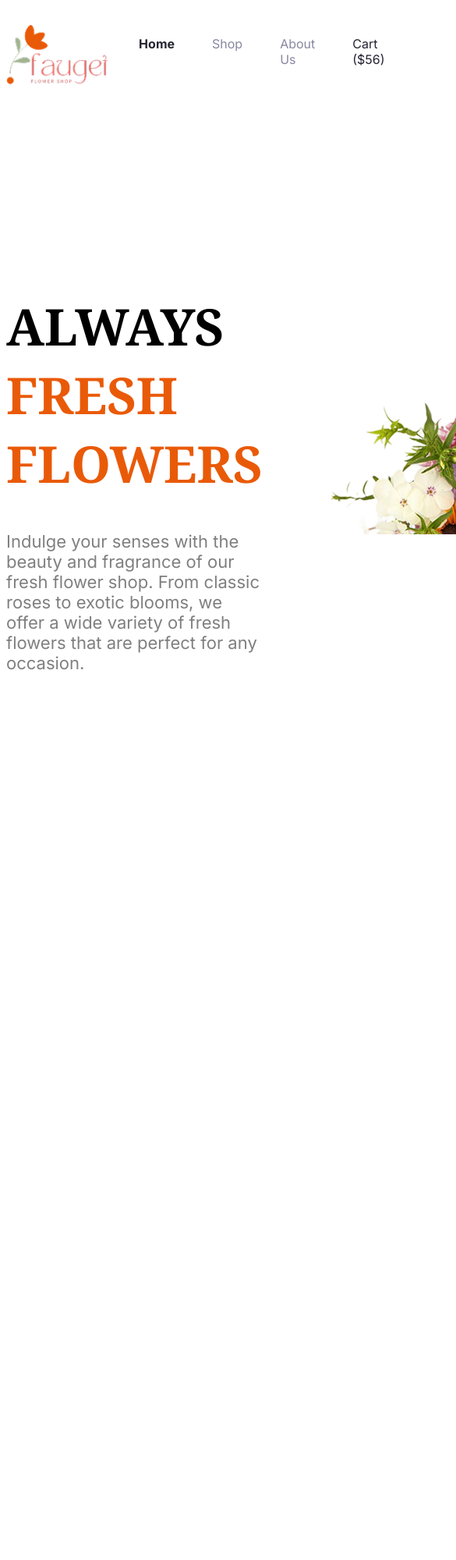
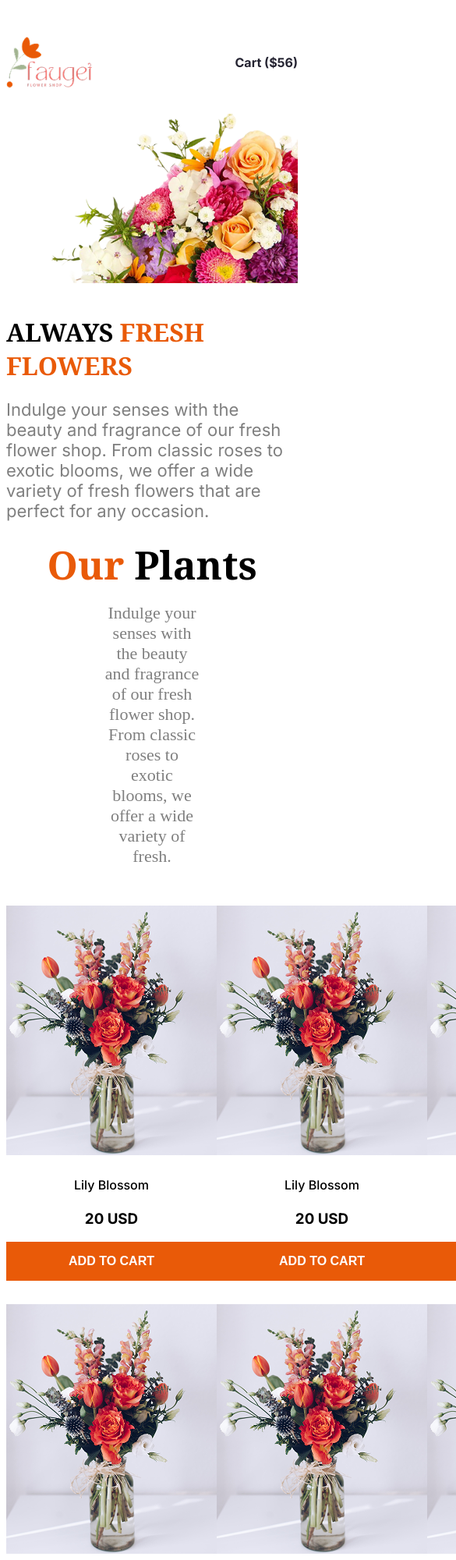
Before and after one commit to fahim107/Assignment-02, a plain HTML site: page index.html in a window 390 px wide. Shown: the top 2000 px of the page at 78% size, 585 px wide, since content can reach past the window. Before the commit the page ends 863 px from the top, so only its background shows below. Drawn offline with Linux system fonts and the light colour scheme.

Commit message:
added plan section and made primary responsive for  navbar and banner section

```diff
--- a/index.html
+++ b/index.html
@@ -1,13 +1,15 @@
 <!DOCTYPE html>
 <html lang="en">
+
 <head>
     <meta charset="UTF-8">
     <meta name="viewport" content="width=device-width, initial-scale=1.0">
-    <title>flowers shop</title>
+    <title>Flower shop</title>
     <link rel="stylesheet" href="styles/style.css">
 </head>
+
 <body>
-      <header class="header-section">
+    <header class="header-section">
         <div class="navbar inter-text-font">
             <img src="./assets/logo.png" alt="" class="nav-logo">
             <ul class="nav-items">
@@ -17,27 +19,100 @@
                 <li class="nav-item-4"><a href="">Cart ($56)</a></li>
             </ul>
         </div>
-         <div class="banner">
+        <div class="banner">
             <div class="banner-description">
                 <h1 class="banner-title noto-text-font">
                     ALWAYS <span>FRESH FLOWERS</span>
                 </h1>
                 <p class="banner-sub-title inter-text-font">
-                    Indulge your senses with the beauty and fragrance of our fresh flower shop. From classic roses to exotic blooms, we offer a wide variety of fresh flowers that are perfect for any occasion.
+                    Indulge your senses with the beauty and fragrance of our fresh flower shop. From classic roses to
+                    exotic blooms, we offer a wide variety of fresh flowers that are perfect for any occasion.
                 </p>
             </div>
-            <div class="banner-img">
-                <img src="assets/hero-flower.png" alt="">
-            </div>
+            <img class="banner-img" src="assets/hero-flower.png" alt="">
         </div>
     </header>
-    <main>
 
-    </main>
-
+    <body>
+        <section class="plants-section">
+            <div class="plants-details">
+                <h3 class="plants-title noto-text-font"><span>Our</span> Plants</h3>
+                <p class="plants-sub-title">
+                    Indulge your senses with the beauty and fragrance of our fresh flower shop. From classic roses to
+                    exotic blooms, we offer a wide variety of fresh.
+                </p>
+            </div>
+            <div class="plants-box">
+                <div class="plants-card">
+                    <img class="plant-img" src="assets/sample-flower-image.png" alt="">
+                    <div class="plant-price inter-text-font">
+                        <h4>Lily Blossom</h4>
+                        <h3>20 USD</h3>
+                        <button class="cart-btn">ADD TO CART</button>
+                    </div>
+                </div>
+                <div class="plants-card">
+                    <img class="plant-img" src="assets/sample-flower-image.png" alt="">
+                    <div class="plant-price inter-text-font">
+                        <h4>Lily Blossom</h4>
+                        <h3>20 USD</h3>
+                        <button class="cart-btn">ADD TO CART</button>
+                    </div>
+                </div>
+                <div class="plants-card">
+                    <img class="plant-img" src="assets/sample-flower-image.png" alt="">
+                    <div class="plant-price inter-text-font">
+                        <h4>Lily Blossom</h4>
+                        <h3>20 USD</h3>
+                        <button class="cart-btn">ADD TO CART</button>
+                    </div>
+                </div>
+                <div class="plants-card">
+                    <img class="plant-img" src="assets/sample-flower-image.png" alt="">
+                    <div class="plant-price inter-text-font">
+                        <h4>Lily Blossom</h4>
+                        <h3>20 USD</h3>
+                        <button class="cart-btn">ADD TO CART</button>
+                    </div>
+                </div>
+                <div class="plants-card">
+                    <img class="plant-img" src="assets/sample-flower-image.png" alt="">
+                    <div class="plant-price inter-text-font">
+                        <h4>Lily Blossom</h4>
+                        <h3>20 USD</h3>
+                        <button class="cart-btn">ADD TO CART</button>
+                    </div>
+                </div>
+                <div class="plants-card">
+                    <img class="plant-img" src="assets/sample-flower-image.png" alt="">
+                    <div class="plant-price inter-text-font">
+                        <h4>Lily Blossom</h4>
+                        <h3>20 USD</h3>
+                        <button class="cart-btn">ADD TO CART</button>
+                    </div>
+                </div>
+                <div class="plants-card">
+                    <img class="plant-img" src="assets/sample-flower-image.png" alt="">
+                    <div class="plant-price inter-text-font">
+                        <h4>Lily Blossom</h4>
+                        <h3>20 USD</h3>
+                        <button class="cart-btn">ADD TO CART</button>
+                    </div>
+                </div>
+                <div class="plants-card">
+                    <img class="plant-img" src="assets/sample-flower-image.png" alt="">
+                    <div class="plant-price inter-text-font">
+                        <h4>Lily Blossom</h4>
+                        <h3>20 USD</h3>
+                        <button class="cart-btn">ADD TO CART</button>
+                    </div>
+                </div>
+            </div>
+        </section>
+    </body>
     <footer>
 
     </footer>
+</body>
 
-</body>
 </html>
--- a/styles/style.css
+++ b/styles/style.css
@@ -26,21 +26,17 @@ header{
 .navbar{
     display: flex;
     justify-content: space-between;
- margin-top: 30px;
-
+    margin-top: 30px;
 }
 
-.nav-logo{
+/* .nav-logo{
     width: 135px;
     height: 80px;
-}
+} */
 
 .nav-items{
     display: flex;
     gap: 48px;
-}
-
-.nav-items{
     list-style: none;
 }
 
@@ -56,6 +52,13 @@ header{
 .nav-items > .nav-item-4 >  a {
     color: #252432;
 }
+
+.nav-logo {
+    width: 135px;
+    height: auto;
+}
+
+
 /* Banner Related Styles */
 .banner{
     display: flex;
@@ -82,4 +85,111 @@ header{
     width: 570px;
     height: 355px;
 }
-fonts.googleapis.com
+
+
+/* Plants Section Style */
+.plants-section{
+    max-width: 1140px;
+    margin: 0 auto;
+}
+
+.plants-details{
+    text-align: center;
+}
+.plants-title{
+    font-size: 50px;
+    font-weight: bold;
+    margin: 0 auto;
+}
+.plants-title>span{
+    color: #E95A08;
+}
+
+.plants-sub-title{
+    font-size: 22px;
+    color: rgba(0, 0, 0, 0.5);
+    margin: 15px 126px 50px;
+}
+
+
+.plants-box{
+    display: grid;
+    grid-template-columns: repeat(4, 1fr);
+}
+.plants-card{
+    max-width: 270px;
+    text-align: center;
+    margin-bottom: 30px;
+}
+
+.plant-price > h4,h3{
+    font-size: 22;
+}
+.plant-price > h4{
+    font-weight: 500;
+}
+.plant-price > h3{
+    font-weight: bold;
+}
+.cart-btn{
+    color: #FFFFFF;
+    background-color: #E95A08;
+    font-size: 16px;
+    font-weight: 600;
+    border: none;
+    width: 100%;
+    height: 50px;
+}
+
+/* Header Related Responsive */
+
+@media screen and (max-width: 576px) {
+    .nav-item-1,
+    .nav-item-2,
+    .nav-item-3 {
+        display: none;
+    }
+
+    .navbar {
+        display: flex;
+        justify-content: space-between;
+        align-items: center;
+        padding: 16px 0;
+    }
+
+    .nav-logo {
+        width: 110px;
+        height: auto;
+    }
+
+    .nav-items {
+        gap: 0;
+    }
+
+    .nav-item-4 a {
+        font-weight: bold;
+        color: #252432;
+    }
+
+    /* Responsive banner */
+    .banner{
+        /* flex-direction: column; */
+        flex-direction: column-reverse;
+        margin: 0 auto;
+    }
+    .banner-img{
+        width: 100%;
+        height: auto;
+        /* margin: 28px 16px; */
+    }
+    .banner-description{
+        width: 100%;
+        height: 100%;
+        margin-top: 20px;
+    }
+    .banner-title{
+        font-size: 32px;
+        width: 100%;
+        height: auto;
+    }
+}
```
